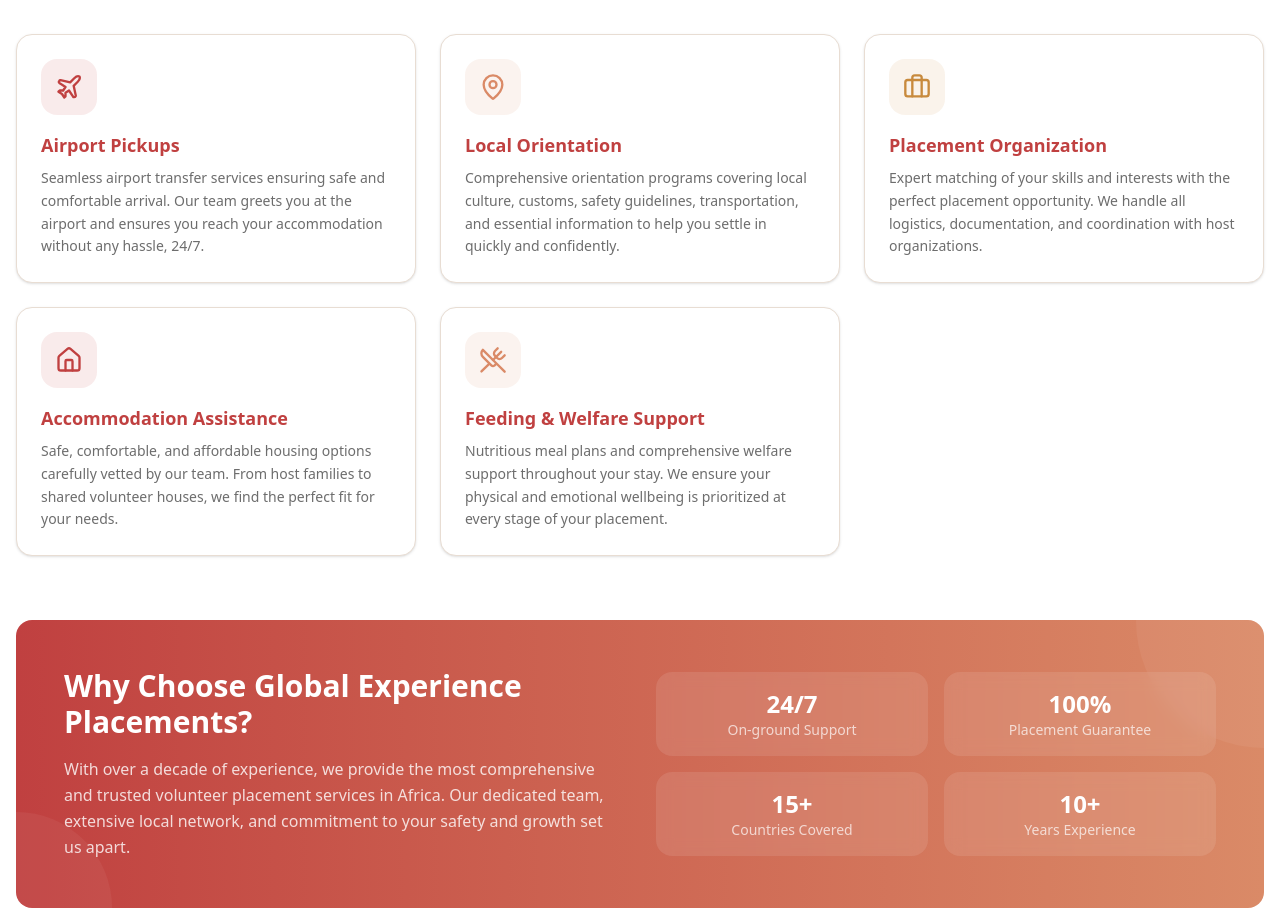
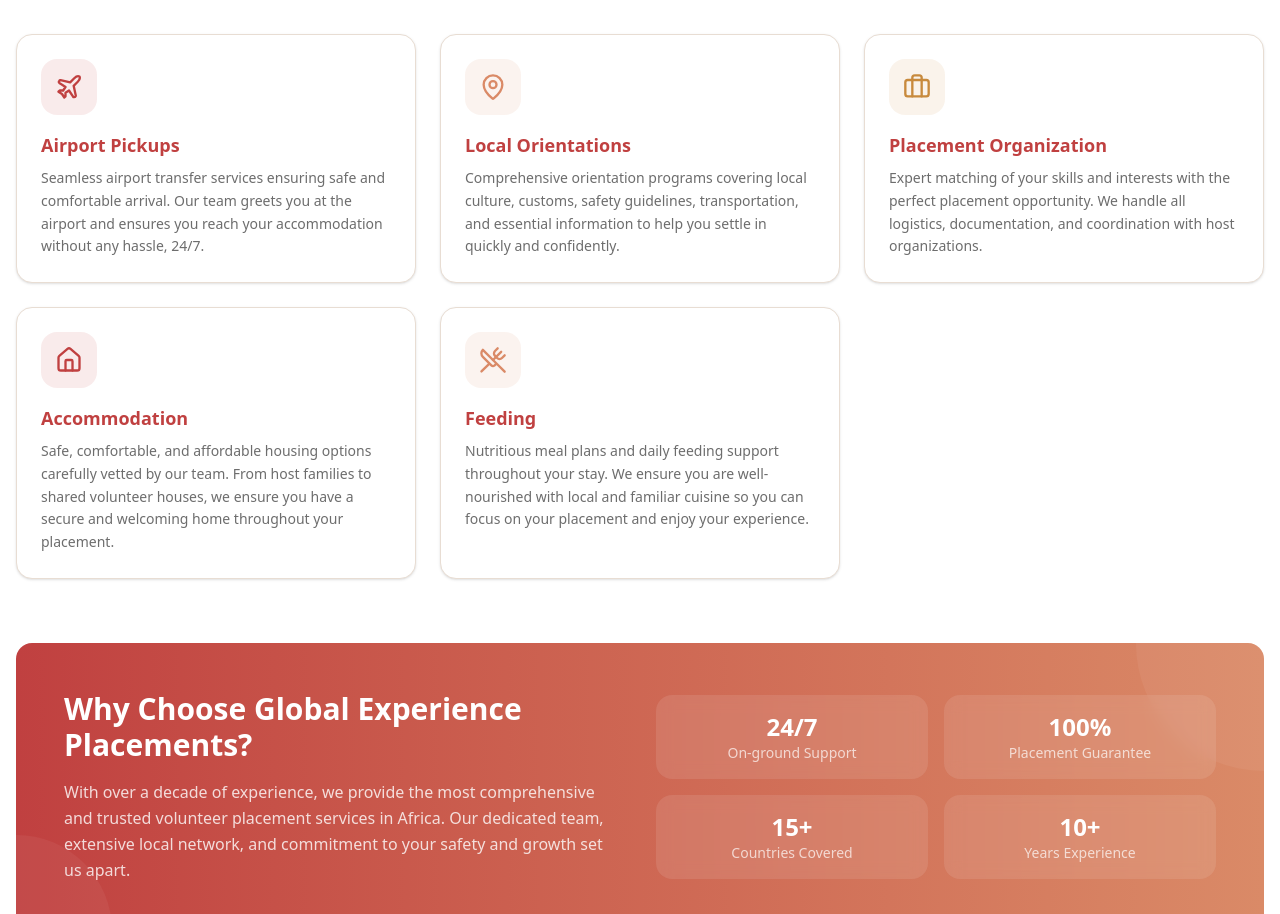
Before and after one commit to lilromeo2290/Global_Experience-, a Next.js app: page / in a window 1280 px wide. Shown: the part 3980-4894 px from the top of the page. Built offline with nearby package versions, Linux system fonts and the light colour scheme.

Commit message:
930c664b-1496-4b61-bd03-d7ada66f4e8f

```diff
--- a/src/components/sections/services.tsx
+++ b/src/components/sections/services.tsx
@@ -12,7 +12,7 @@
   },
   {
     icon: MapPin,
-    title: 'Local Orientation',
+    title: 'Local Orientations',
     desc: 'Comprehensive orientation programs covering local culture, customs, safety guidelines, transportation, and essential information to help you settle in quickly and confidently.',
     color: 'copper',
   },
@@ -24,14 +24,14 @@
   },
   {
     icon: Home,
-    title: 'Accommodation Assistance',
-    desc: 'Safe, comfortable, and affordable housing options carefully vetted by our team. From host families to shared volunteer houses, we find the perfect fit for your needs.',
+    title: 'Accommodation',
+    desc: 'Safe, comfortable, and affordable housing options carefully vetted by our team. From host families to shared volunteer houses, we ensure you have a secure and welcoming home throughout your placement.',
     color: 'mahogany',
   },
   {
     icon: UtensilsCrossed,
-    title: 'Feeding & Welfare Support',
-    desc: 'Nutritious meal plans and comprehensive welfare support throughout your stay. We ensure your physical and emotional wellbeing is prioritized at every stage of your placement.',
+    title: 'Feeding',
+    desc: 'Nutritious meal plans and daily feeding support throughout your stay. We ensure you are well-nourished with local and familiar cuisine so you can focus on your placement and enjoy your experience.',
     color: 'copper',
   },
 ]
```
